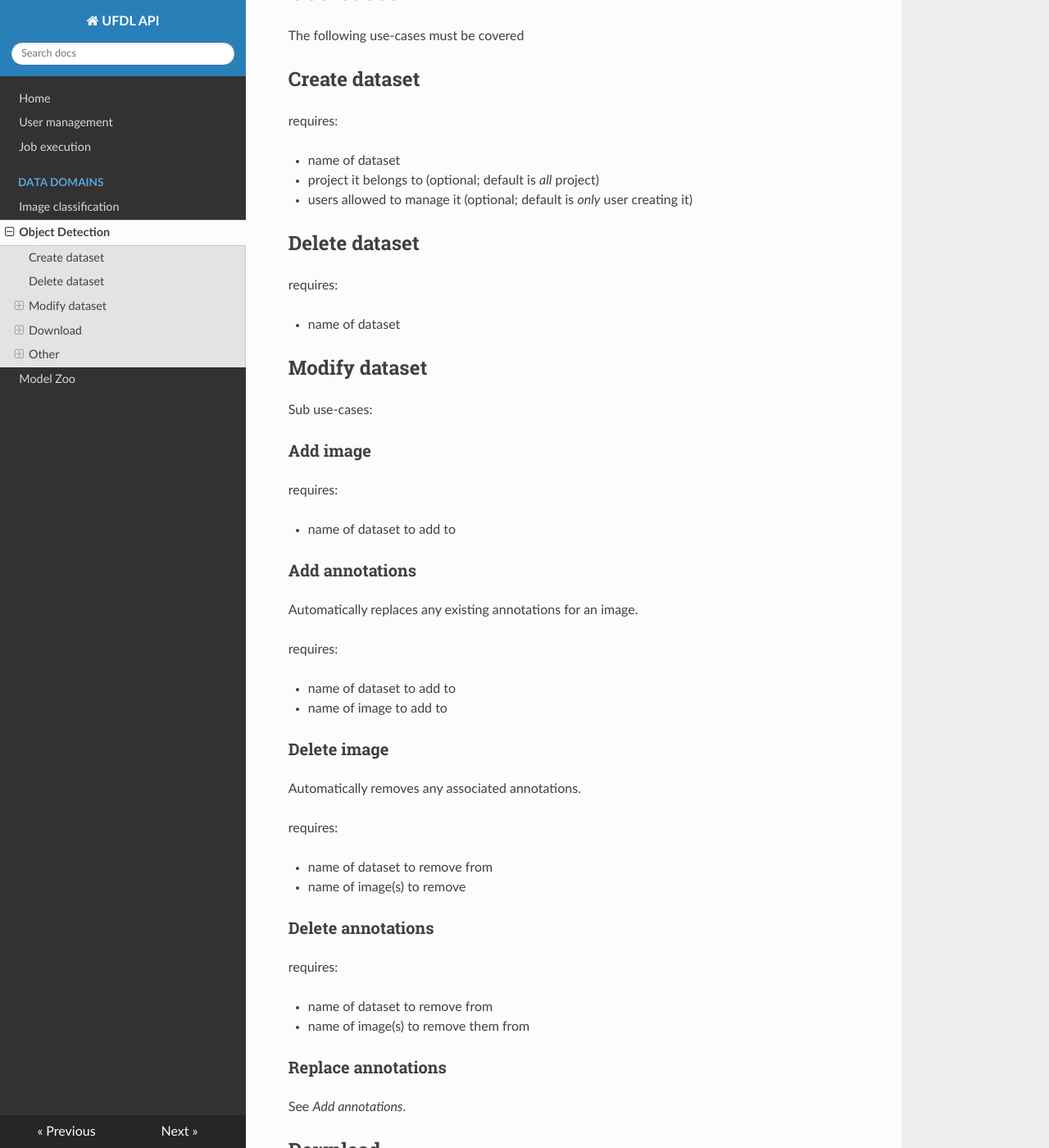
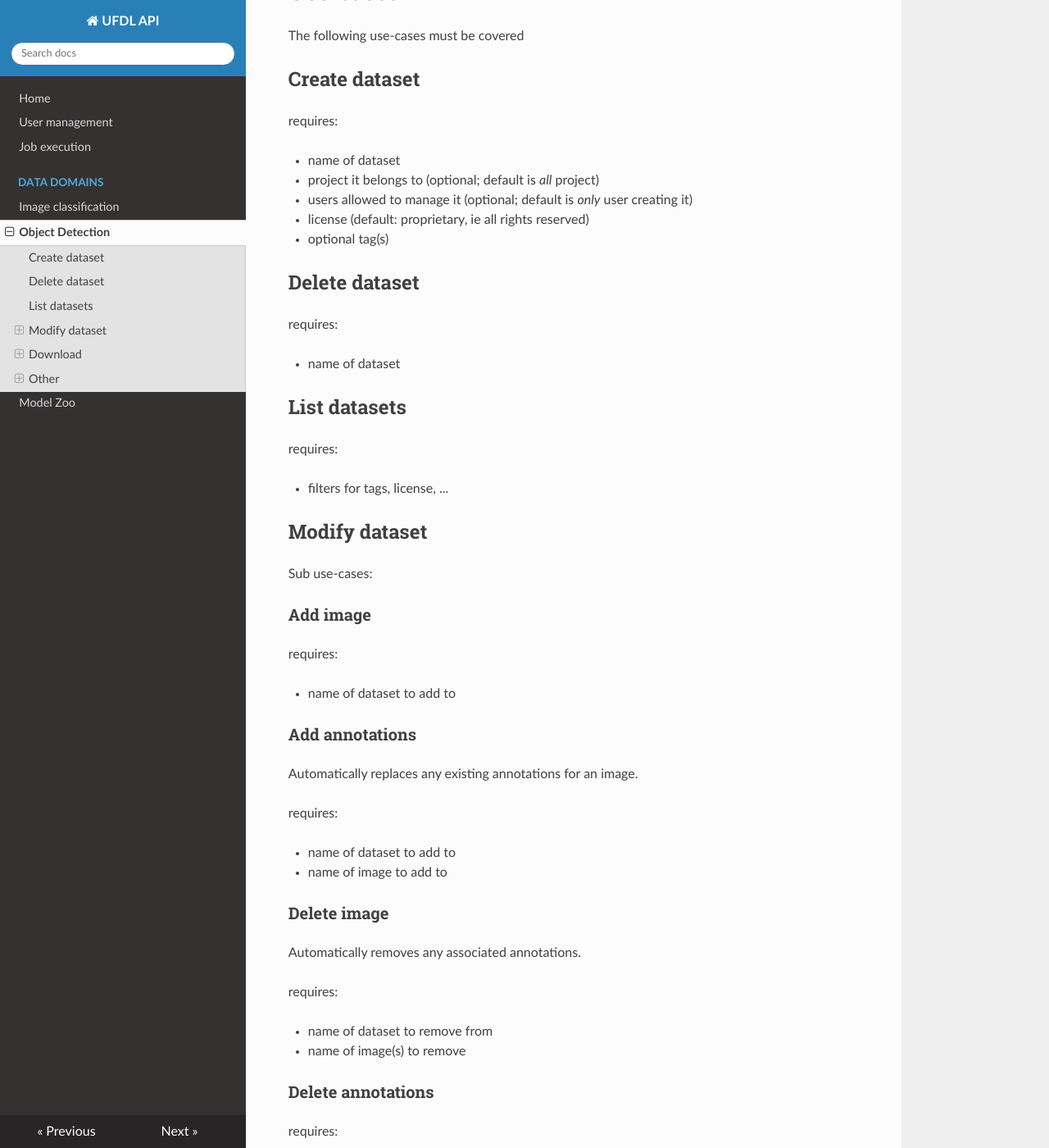
Before and after one commit to waikato-ufdl/ufdl-api, an MkDocs documentation site: the page built from docs/object_detection.md, in a window 1280 px wide and 1400 px high, scrolled down 224 px. Shown: the whole window at 82% size. Built offline with MkDocs 1.6.1, drawn with Linux system fonts in a browser that asks for light colours; nearby versions of some CDN libraries; some of the changed text lies outside the part shown.

Commit message:
added support for tags; listing datasets; changing of license

```diff
--- a/docs/object_detection.md
+++ b/docs/object_detection.md
@@ -16,6 +16,8 @@
   * name of dataset
   * project it belongs to (optional; default is *all* project)
   * users allowed to manage it (optional; default is *only* user creating it)
+  * license (default: proprietary, ie all rights reserved)
+  * optional tag(s)
 
 
 ## Delete dataset
@@ -23,6 +25,13 @@
 requires:
 
   * name of dataset
+
+
+## List datasets
+
+requires:
+
+  * filters for tags, license, ...
 
 
 ## Modify dataset
@@ -63,6 +72,20 @@
 ### Replace annotations
 
 See *Add annotations*.
+
+### Change license
+
+requires:
+
+  * name of dataset to update
+  * license
+
+### Tag dataset
+
+requires:
+
+  * name of dataset to tag
+  * tag(s)
 
 
 ## Download
```
Also changed, not shown: other parts of docs/object_detection.md (+1 -1 lines), docs/image_classification.md (+23 -0 lines).
